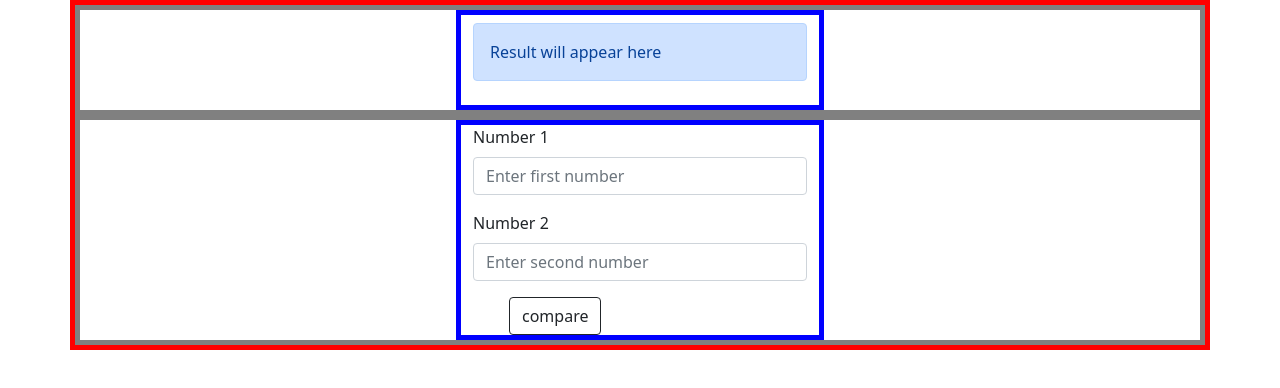
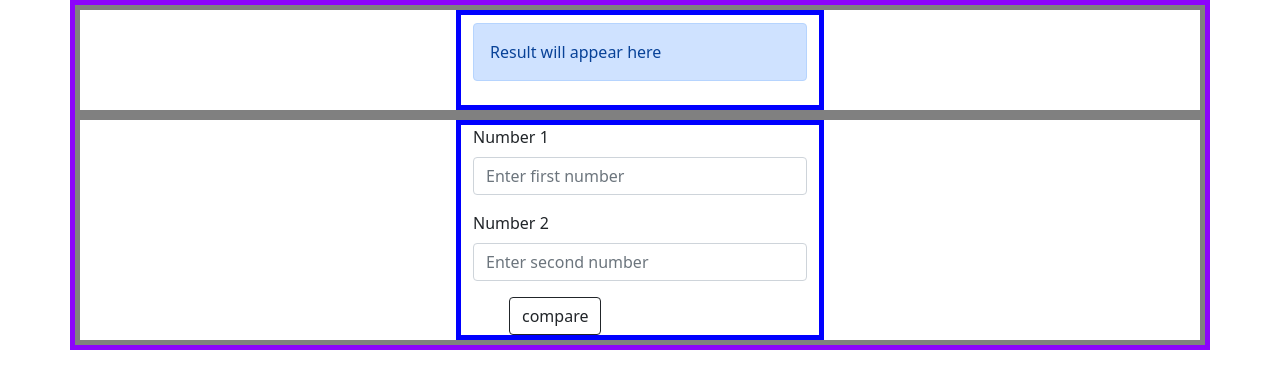
Before and after one commit to Sahilsharma7429/training-1, a plain HTML site: page comparison.html in a window 1280 px wide. Drawn offline with nearby package versions, Linux system fonts and the light colour scheme.

```diff
--- a/comparison.html
+++ b/comparison.html
@@ -12,7 +12,7 @@
   </head>
   <body>
     <form action="#">
-    <div class="container" style="border: 5px solid red;">
+    <div class="container" style="border: 5px solid rgb(140, 4, 252);">
 <div class="row px-2 justify-content-center" style="border: 5px solid gray;">
 
     <div class="col-4 align-self-center py-2" style="border: 5px solid blue;">
```
